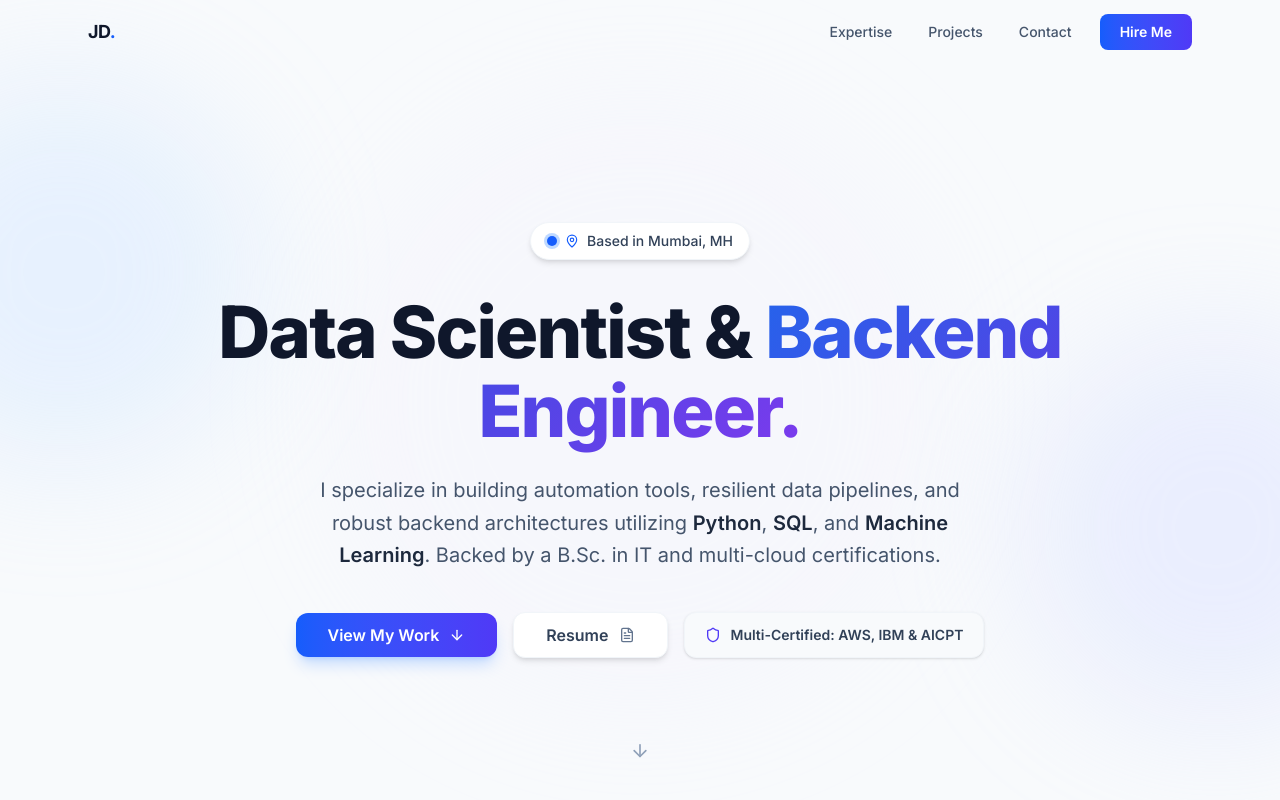
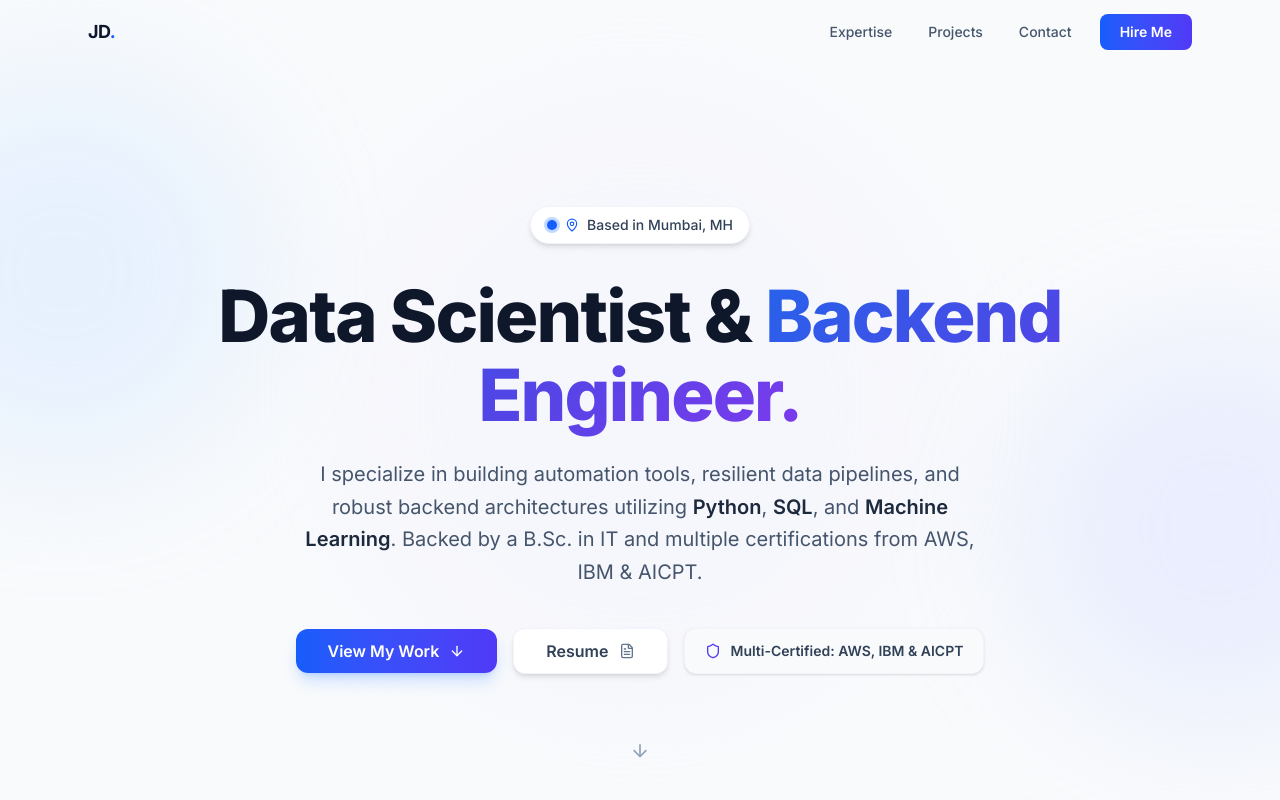
Before and after one commit to Heavenly-Demon-0835/Portfolio, a Next.js app: page / in a window 1280 px wide. Shown: the top 800 px of the page. Built offline with nearby package versions, Linux system fonts and the light colour scheme.

Commit message:
Update hero subheadline to include AICPT certification

```diff
--- a/src/app/page.tsx
+++ b/src/app/page.tsx
@@ -277,7 +277,7 @@ function Hero() {
           <span className="font-semibold text-slate-800">
             Machine Learning
           </span>
-          . Backed by a B.Sc. in IT and multi-cloud certifications.
+          . Backed by a B.Sc. in IT and multiple certifications from AWS, IBM & AICPT.
         </motion.p>
 
         {/* CTA Row */}
```
